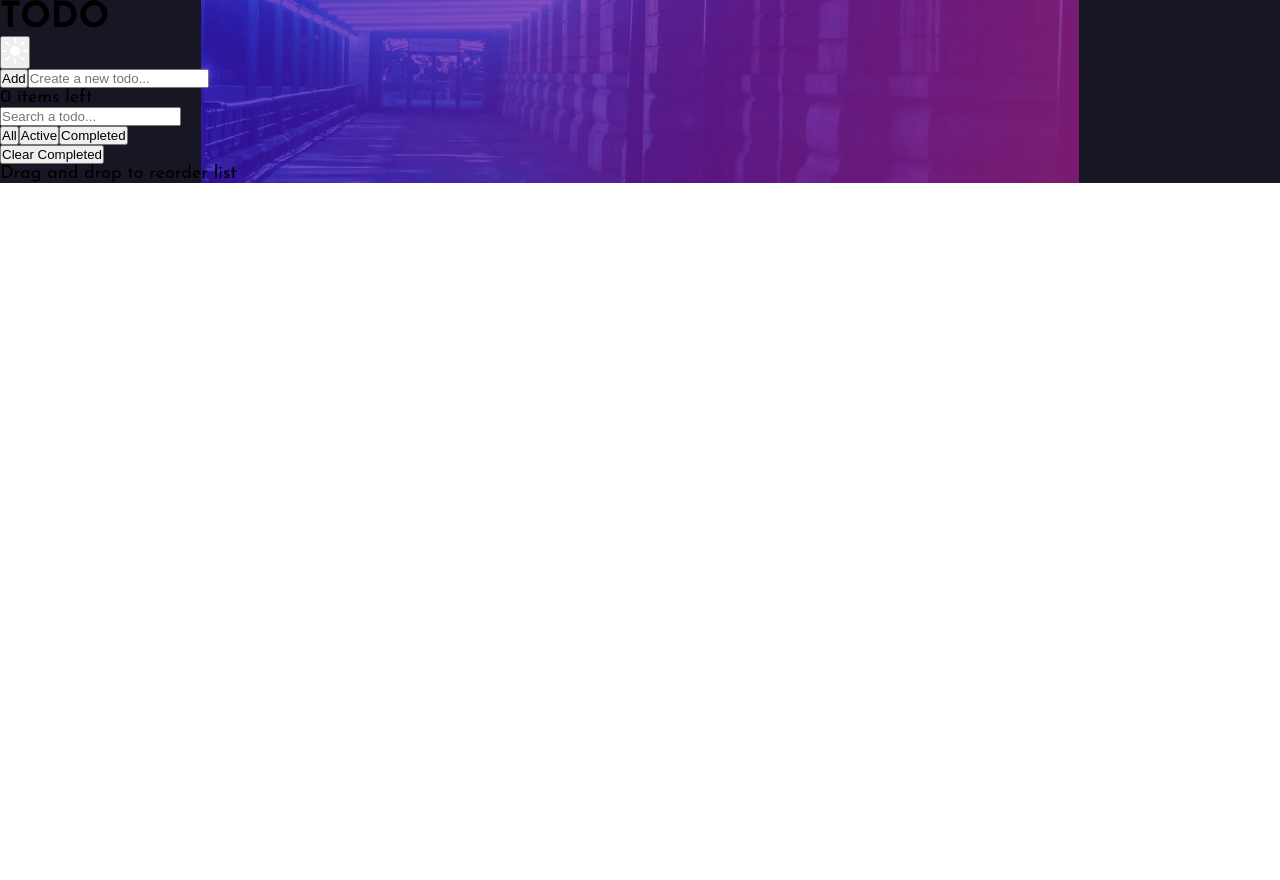
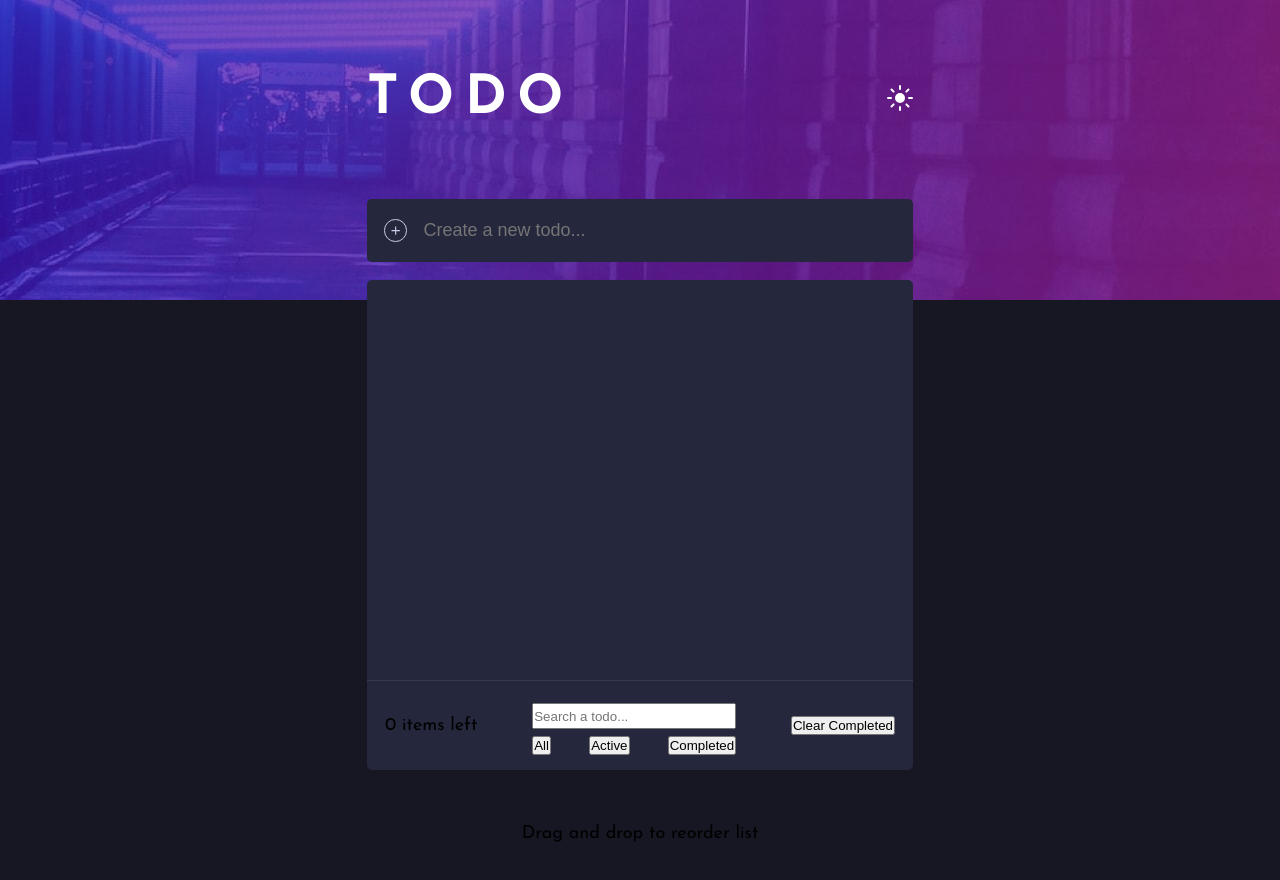
Before and after one commit to CatalinBanici/advanced-todo-app, a React (Create React App) app in the folder app/: page / in a window 1280 px wide. Shown: the top 880 px of the page. Before the commit the page ends 800 px from the top, so only its background shows below. Built offline with nearby package versions, Linux system fonts and the light colour scheme.

Commit message:
styles part 1

```diff
--- a/app/package.json
+++ b/app/package.json
@@ -8,6 +8,7 @@
     "@testing-library/user-event": "^13.5.0",
     "react": "^18.2.0",
     "react-dom": "^18.2.0",
+    "react-icons": "^4.8.0",
     "react-scripts": "5.0.1",
     "web-vitals": "^2.1.4"
   },
--- a/app/src/App.js
+++ b/app/src/App.js
@@ -146,7 +146,7 @@ function App() {
       <div className="app-container">
         <header>
           <h1>TODO</h1>
-          <button onClick={handleThemeChange}>
+          <button className="btn-theme" onClick={handleThemeChange}>
             {theme === "dark" ? <ThemeButtonLight /> : <ThemeButtonDark />}
           </button>
         </header>
@@ -166,7 +166,7 @@ function App() {
             setFilterOption={setFilterOption}
             handleClearTodo={handleClearTodo}
           />
-          <p>Drag and drop to reorder list</p>
+          <p className="dnd">Drag and drop to reorder list</p>
         </main>
       </div>
     </div>
--- a/app/src/assets/styles/index.css
+++ b/app/src/assets/styles/index.css
@@ -45,7 +45,6 @@ body {
   background-image: url(../images/bg-desktop-dark.jpg);
   background-repeat: no-repeat;
   background-position: top;
-  background-size: contain;
 }
 
 .background-light {
@@ -53,5 +52,179 @@ body {
   background-image: url(../images/bg-desktop-light.jpg);
   background-repeat: no-repeat;
   background-position: top;
-  background-size: contain;
 }
+
+.app-body {
+  min-height: 100vh;
+  width: 100vw;
+  display: flex;
+  justify-content: center;
+  align-items: center;
+}
+
+.app-container {
+  width: 600px;
+  min-height: 100vh;
+  display: flex;
+  flex-direction: column;
+  justify-content: center;
+  align-items: center;
+  padding-inline: 1.5em;
+}
+
+/* HEADER */
+
+header {
+  width: 100%;
+  display: flex;
+  flex-direction: row;
+  justify-content: space-between;
+  align-items: center;
+  margin: 4em 0 1.5em 0;
+}
+
+header h1 {
+  font-size: 3em;
+  color: white;
+  letter-spacing: 0.2em;
+}
+
+header button {
+  border: none;
+  background-color: transparent;
+  cursor: pointer;
+}
+
+/* MAIN */
+
+main {
+  width: 100%;
+  height: 100%;
+  display: flex;
+  flex-direction: column;
+  justify-content: center;
+  align-items: center;
+  margin-top: 1.5em;
+}
+
+/* FORM */
+
+.form-add {
+  width: 100%;
+  height: 3.5em;
+  display: flex;
+  flex-direction: row;
+  margin-block: 1em;
+  background-color: var(--TodoBackground);
+  border-radius: 5px;
+}
+
+.btn-add-container {
+  height: 3.5em;
+  width: 3.5em;
+  display: flex;
+  align-items: center;
+  justify-content: center;
+}
+
+.btn-add {
+  height: 1.7em;
+  width: 1.7em;
+  background-color: transparent;
+  color: var(--Text1);
+  cursor: pointer;
+  display: flex;
+  justify-content: center;
+  align-items: center;
+  border-radius: 50%;
+  border: solid 1px var(--Text1);
+}
+
+.btn-add:hover {
+  background-image: linear-gradient(hsl(192, 100%, 67%), hsl(280, 87%, 65%)),
+    linear-gradient(101deg, hsl(192, 100%, 67%), hsl(280, 87%, 65%));
+
+  background-origin: border-box;
+  background-clip: content-box, border-box;
+}
+
+.btn-add:active {
+  opacity: 0.5;
+}
+
+.form-add input {
+  width: 100%;
+  height: 100%;
+  background-color: transparent;
+  outline: none;
+  border: none;
+  font-size: 1em;
+  color: var(--Text1);
+}
+
+/* SECTION */
+
+section {
+  width: 100%;
+}
+
+section ul {
+  height: min(50vh, 440px);
+  background-color: var(--TodoBackground);
+  overflow-x: hidden;
+  border-radius: 5px 5px 0 0;
+}
+
+section ul li {
+  display: flex;
+  flex-direction: row;
+  align-items: center;
+  height: 3.5em;
+  background-color: var(--TodoBackground);
+  border-bottom: 1px solid var(--Text4);
+}
+
+section ul li input {
+}
+
+section ul li p {
+  overflow-y: hidden;
+
+  height: 100%;
+  width: 100%;
+}
+
+/* ASIDE */
+
+aside {
+  width: 100%;
+  display: flex;
+  flex-direction: row;
+  align-items: center;
+  justify-content: space-between;
+  padding: 1em;
+  height: 5em;
+  background-color: var(--TodoBackground);
+  border-radius: 0 0 5px 5px;
+  border-top: 1px solid var(--Text4);
+}
+
+.filter-container {
+  width: 40%;
+}
+
+.filter-container input {
+  width: 100%;
+  height: 2em;
+  margin-block: 0.5em;
+}
+
+.btn-filter-container {
+  display: flex;
+  flex-direction: row;
+  justify-content: space-between;
+}
+
+.dnd {
+  padding: 3em;
+}
--- a/app/src/components/Todo.js
+++ b/app/src/components/Todo.js
@@ -11,8 +11,12 @@ export default function Todo(props) {
         onChange={() => handleCheckTodo(todo.id)}
       />
       <p>{todo.textContent}</p>
-      <button onClick={() => handleToggleEdit(todo.id)}>edit</button>
-      <button onClick={() => handleDeleteTodo(todo.id)}>X</button>
+      <button className="btn-edit" onClick={() => handleToggleEdit(todo.id)}>
+        edit
+      </button>
+      <button className="btn-delete" onClick={() => handleDeleteTodo(todo.id)}>
+        X
+      </button>
     </li>
   );
 }
--- a/app/src/components/TodoEditForm.js
+++ b/app/src/components/TodoEditForm.js
@@ -10,15 +10,22 @@ export default function TodoEditForm(props) {
   }
 
   return (
-    <form onSubmit={(e) => e.preventDefault()}>
-      <button onClick={() => updateTodo()}>update</button>
+    <form className="form-edit" onSubmit={(e) => e.preventDefault()}>
+      <div className="btn-update-container">
+        <button className="btn-update" onClick={() => updateTodo()}>
+          +
+        </button>
+      </div>
+
       <input
         type="text"
         placeholder="Update todo..."
         value={editInput}
         onChange={(e) => setEditInput(e.target.value)}
       />
-      <button onClick={() => handleToggleEdit(todo.id)}>x</button>
+      <button className="btn-cancel" onClick={() => handleToggleEdit(todo.id)}>
+        x
+      </button>
     </form>
   );
 }
--- a/app/src/components/TodoForm.js
+++ b/app/src/components/TodoForm.js
@@ -1,4 +1,5 @@
 import React, { useRef } from "react";
+import { IoMdAdd } from "react-icons/io";
 
 export default function TodoForm(props) {
   const { handleAddTodo } = props;
@@ -8,8 +9,13 @@ export default function TodoForm(props) {
     handleAddTodo(inputRef);
   }
   return (
-    <form onSubmit={(e) => e.preventDefault()}>
-      <button onClick={addTodo}>Add</button>
+    <form className="form-add" onSubmit={(e) => e.preventDefault()}>
+      <div className="btn-add-container">
+        <button className="btn-add" onClick={addTodo}>
+          <IoMdAdd />
+        </button>
+      </div>
+
       <input type="text" placeholder="Create a new todo..." ref={inputRef} />
     </form>
   );
--- a/app/src/components/TodoSettings.js
+++ b/app/src/components/TodoSettings.js
@@ -15,7 +15,7 @@ export default function TodoSettings(props) {
   return (
     <aside>
       <p>{todos.filter((todo) => !todo.complete).length} items left</p>
-      <div>
+      <div className="filter-container">
         <input
           type="text"
           placeholder="Search a todo..."
@@ -25,10 +25,23 @@ export default function TodoSettings(props) {
             handleFilterOption("search");
           }}
         />
-        <div>
-          <button onClick={() => handleFilterOption("all")}>All</button>
-          <button onClick={() => handleFilterOption("active")}>Active</button>
-          <button onClick={() => handleFilterOption("completed")}>
+        <div className="btn-filter-container">
+          <button
+            className="btn-filter"
+            onClick={() => handleFilterOption("all")}
+          >
+            All
+          </button>
+          <button
+            className="btn-filter"
+            onClick={() => handleFilterOption("active")}
+          >
+            Active
+          </button>
+          <button
+            className="btn-filter"
+            onClick={() => handleFilterOption("completed")}
+          >
             Completed
           </button>
         </div>
```
Also changed, not shown: 1 other file (tests, documents, lock files or other folders).
